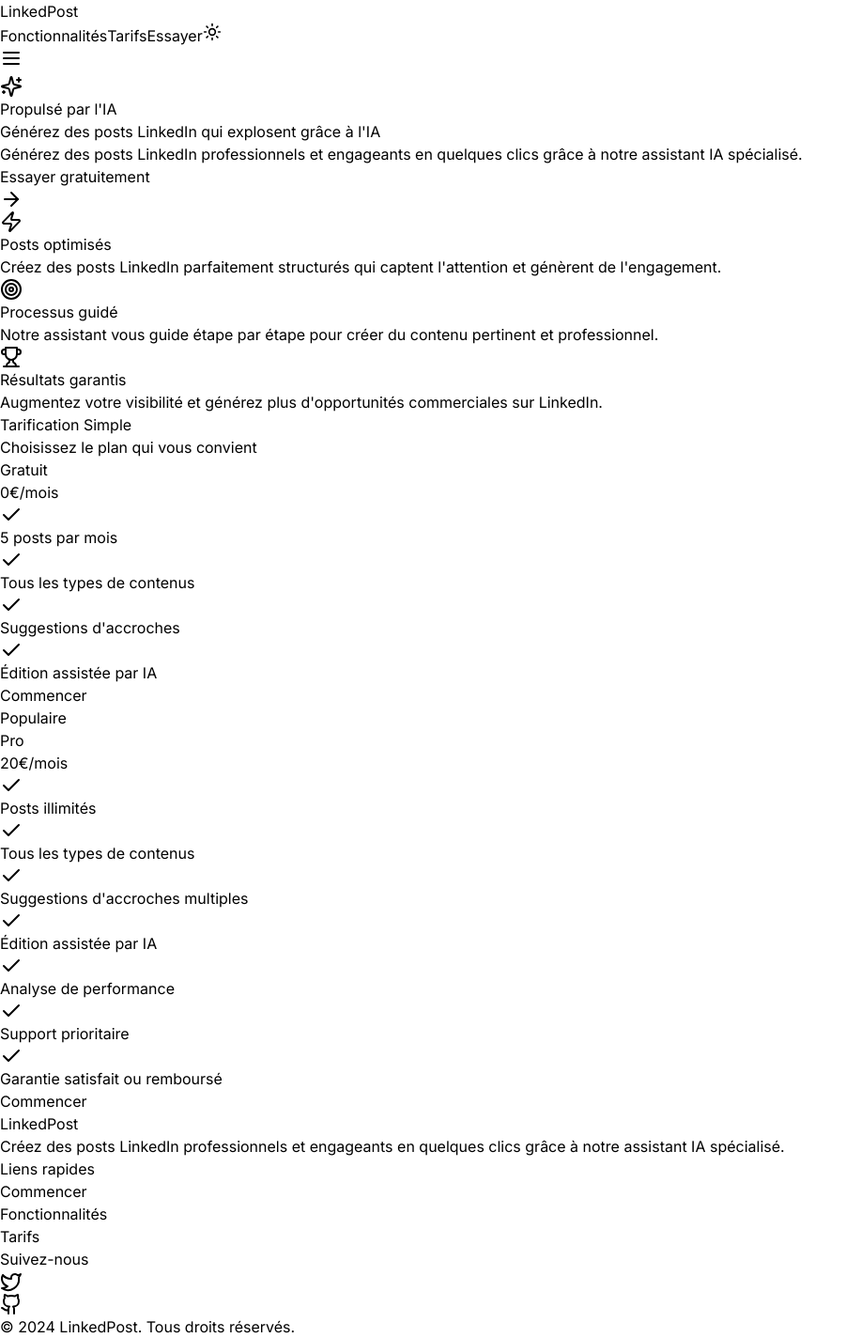
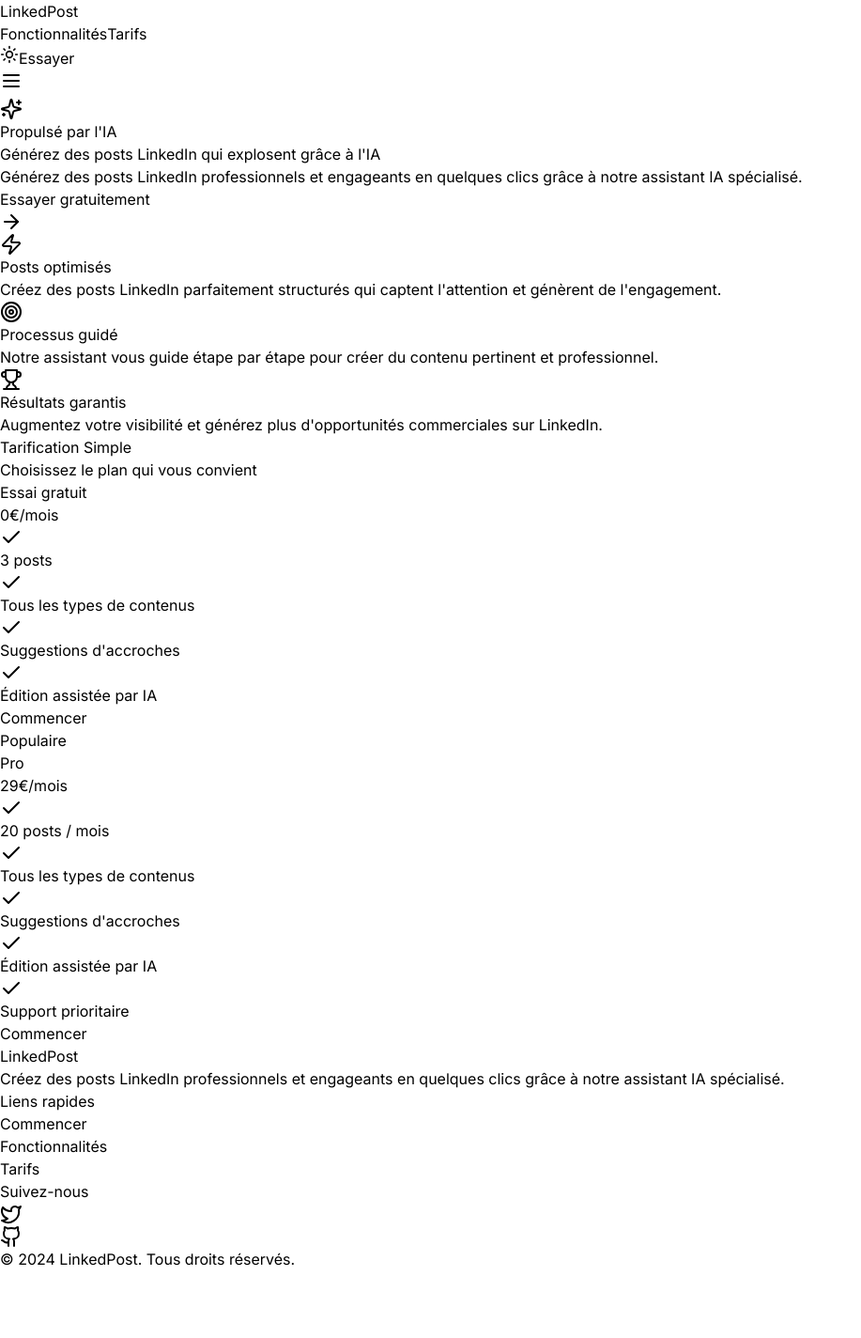
Before and after one commit to kevin-dumont/ecrire-v2, a Next.js app: page / in a window 1280 px wide. Shown: the whole page at 94% size, without its empty margins (0-917 px from the left). After the commit the page ends 1352 px from the top, so only its background shows below. Built offline with nearby package versions, Linux system fonts and the light colour scheme.

Commit message:
design adjustments

```diff
--- a/src/app/globals.css
+++ b/src/app/globals.css
@@ -53,18 +53,34 @@
 
 @layer utilities {
   /* Common gradients */
-  .hero-gradient {
+  .dark .hero-gradient {
     background: radial-gradient(
       circle at top center,
-      hsl(var(--primary-opacity)) 0%,
+      hsl(var(--primary-opacity)) 30%,
       hsl(var(--background)) 70%
     );
   }
 
-  .bg-pricing {
-    background: linear-gradient(
-      to bottom right,
-      hsl(var(--primary-opacity)) 1%,
+  .light .hero-gradient {
+    background: radial-gradient(
+      circle at top center,
+      hsl(var(--primary-opacity)) 100%,
+      hsl(var(--background)) 70%
+    );
+  }
+
+  .dark .bg-pricing {
+    background: radial-gradient(
+      circle at top center,
+      hsl(var(--primary-opacity)) 30%,
+      hsl(var(--background)) 100%
+    );
+  }
+
+  .light .bg-pricing {
+    background: radial-gradient(
+      circle at top center,
+      hsl(var(--primary-opacity)) 100%,
       hsl(var(--background)) 100%
     );
   }
--- a/src/app/page.tsx
+++ b/src/app/page.tsx
@@ -38,20 +38,18 @@
   ];
 
   const freePlanFeatures = [
-    "5 posts par mois",
+    "3 posts",
     "Tous les types de contenus",
     "Suggestions d'accroches",
     "Édition assistée par IA",
   ];
 
   const proPlanFeatures = [
-    "Posts illimités",
+    "20 posts / mois",
     "Tous les types de contenus",
-    "Suggestions d'accroches multiples",
+    "Suggestions d'accroches",
     "Édition assistée par IA",
-    "Analyse de performance",
     "Support prioritaire",
-    "Garantie satisfait ou remboursé",
   ];
 
   return (
@@ -150,7 +148,7 @@
               <div className="bg-card p-8 border border-border rounded-lg h-full flex flex-col shadow-sm">
                 <div className="text-center mb-8">
                   <h3 className="text-2xl font-bold mb-2 text-foreground">
-                    Gratuit
+                    Essai gratuit
                   </h3>
                   <div className="flex justify-center items-baseline mb-4">
                     <span className="text-5xl font-extrabold text-foreground">
@@ -198,7 +196,7 @@
                   </h3>
                   <div className="flex justify-center items-baseline mb-4">
                     <span className="text-5xl font-extrabold text-foreground">
-                      20€
+                      29€
                     </span>
                     <span className="text-xl text-muted-foreground ml-2">
                       /mois
@@ -216,10 +214,7 @@
                 </div>
 
                 <Link href="/login" className="block mt-auto">
-                  <Button
-                    className="w-full bg-foreground text-background"
-                    size="lg"
-                  >
+                  <Button className="w-full" size="lg">
                     Commencer
                   </Button>
                 </Link>
--- a/src/components/navbar.tsx
+++ b/src/components/navbar.tsx
@@ -68,12 +68,16 @@
             >
               Tarifs
             </button>
-            <Link href="/login">
-              <Button variant="default" size="sm">
-                Essayer
-              </Button>
-            </Link>
-            <ThemeSwitcher />
+
+            <div className="flex items-center space-x-4">
+              <ThemeSwitcher />
+
+              <Link href="/login">
+                <Button variant="default" size="sm">
+                  Essayer
+                </Button>
+              </Link>
+            </div>
           </div>
 
           {/* Mobile menu button */}
```
